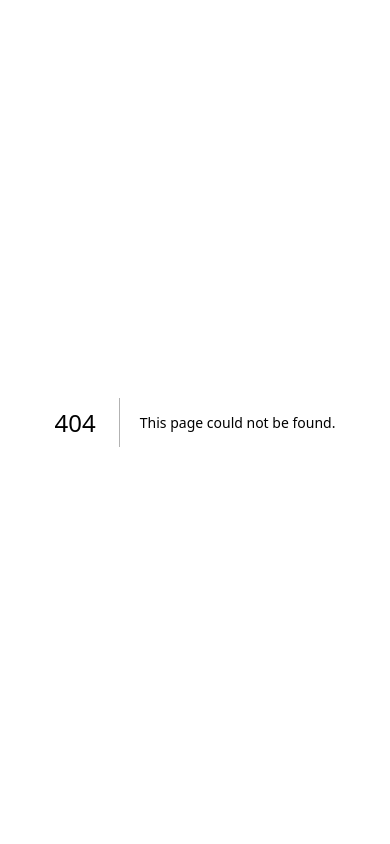
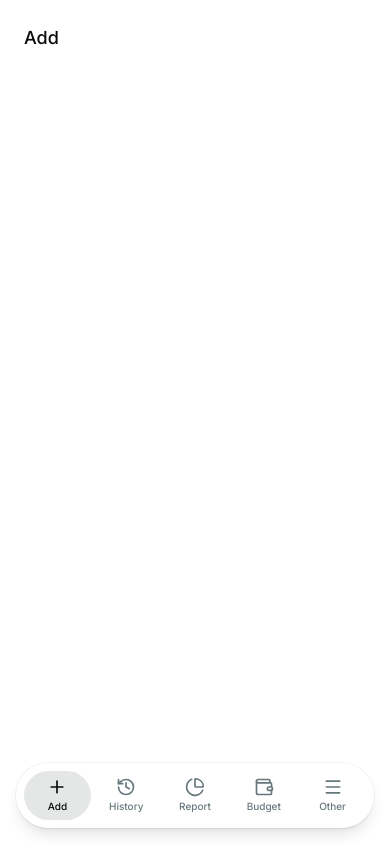
Before and after one commit to shysssthanhtri/cashflow, a Next.js app: page /add in a window 390 px wide. Before the commit this address had no page. Built offline with nearby package versions, Linux system fonts and the light colour scheme.

Commit message:
mobile nav

```diff
--- /dev/null
+++ b/app/(app)/add/page.tsx
@@ -0,0 +1,7 @@
+export default function AddPage() {
+  return (
+    <main className="p-6">
+      <h1 className="text-lg font-medium">Add</h1>
+    </main>
+  );
+}
--- /dev/null
+++ b/app/(app)/budget/page.tsx
@@ -0,0 +1,7 @@
+export default function BudgetPage() {
+  return (
+    <main className="p-6">
+      <h1 className="text-lg font-medium">Budget</h1>
+    </main>
+  );
+}
--- /dev/null
+++ b/app/(app)/history/page.tsx
@@ -0,0 +1,7 @@
+export default function HistoryPage() {
+  return (
+    <main className="p-6">
+      <h1 className="text-lg font-medium">History</h1>
+    </main>
+  );
+}
--- /dev/null
+++ b/app/(app)/layout.tsx
@@ -0,0 +1,14 @@
+import { MobileNav } from "@/components/mobile-nav";
+
+export default function AppLayout({
+  children,
+}: Readonly<{
+  children: React.ReactNode;
+}>) {
+  return (
+    <>
+      <div className="pb-28 md:pb-0">{children}</div>
+      <MobileNav />
+    </>
+  );
+}
--- /dev/null
+++ b/app/(app)/other/page.tsx
@@ -0,0 +1,7 @@
+export default function OtherPage() {
+  return (
+    <main className="p-6">
+      <h1 className="text-lg font-medium">Other</h1>
+    </main>
+  );
+}
--- /dev/null
+++ b/app/(app)/report/page.tsx
@@ -0,0 +1,7 @@
+export default function ReportPage() {
+  return (
+    <main className="p-6">
+      <h1 className="text-lg font-medium">Report</h1>
+    </main>
+  );
+}
--- a/app/layout.tsx
+++ b/app/layout.tsx
@@ -23,6 +23,7 @@ export const metadata: Metadata = {
 
 export const viewport: Viewport = {
   themeColor: "#18181b",
+  viewportFit: "cover",
 };
 
 export default function RootLayout({
--- /dev/null
+++ b/components/mobile-nav.tsx
@@ -0,0 +1,58 @@
+"use client";
+
+import {
+  ChartPieIcon,
+  HistoryIcon,
+  MenuIcon,
+  PlusIcon,
+  WalletIcon,
+} from "lucide-react";
+import Link from "next/link";
+import { usePathname } from "next/navigation";
+
+import { buttonVariants } from "@/components/ui/button";
+import { ROUTES } from "@/config/routes";
+import { cn } from "@/lib/utils";
+
+const items = [
+  { href: ROUTES.add, label: "Add", icon: PlusIcon },
+  { href: ROUTES.history, label: "History", icon: HistoryIcon },
+  { href: ROUTES.report, label: "Report", icon: ChartPieIcon },
+  { href: ROUTES.budget, label: "Budget", icon: WalletIcon },
+  { href: ROUTES.other, label: "Other", icon: MenuIcon },
+];
+
+export function MobileNav() {
+  const pathname = usePathname();
+
+  return (
+    <nav
+      aria-label="Primary"
+      className="fixed inset-x-4 bottom-[max(1rem,env(safe-area-inset-bottom))] z-50 mx-auto max-w-md rounded-full border border-white/30 bg-background/60 p-1.5 shadow-lg ring-1 shadow-black/10 ring-black/5 backdrop-blur-2xl backdrop-saturate-150 md:hidden dark:border-white/10 dark:bg-background/40 dark:ring-white/5"
+    >
+      <ul className="flex items-center justify-between">
+        {items.map(({ href, label, icon: Icon }) => {
+          const active = pathname === href || pathname.startsWith(`${href}/`);
+          return (
+            <li key={href} className="flex-1">
+              <Link
+                href={href}
+                aria-current={active ? "page" : undefined}
+                className={cn(
+                  buttonVariants({ variant: "ghost" }),
+                  "h-auto w-full flex-col gap-0.5 rounded-full py-1.5 text-[10px]",
+                  active
+                    ? "bg-foreground/10 text-foreground"
+                    : "text-muted-foreground"
+                )}
+              >
+                <Icon className="size-5" />
+                {label}
+              </Link>
+            </li>
+          );
+        })}
+      </ul>
+    </nav>
+  );
+}
--- /dev/null
+++ b/config/routes.ts
@@ -0,0 +1,8 @@
+export const ROUTES = {
+  home: "/",
+  add: "/add",
+  history: "/history",
+  report: "/report",
+  budget: "/budget",
+  other: "/other",
+} as const;
--- /dev/null
+++ b/proxy.ts
@@ -0,0 +1,15 @@
+import type { NextRequest } from "next/server";
+import { NextResponse, userAgent } from "next/server";
+
+import { ROUTES } from "@/config/routes";
+
+export function proxy(request: NextRequest) {
+  const { device } = userAgent(request);
+  if (device.type === "mobile") {
+    return NextResponse.redirect(new URL(ROUTES.add, request.url));
+  }
+}
+
+export const config = {
+  matcher: "/",
+};
```
Also changed, not shown: app/(app)/page.tsx (renamed from app/page.tsx), 1 other file (tests, documents, lock files or other folders).
